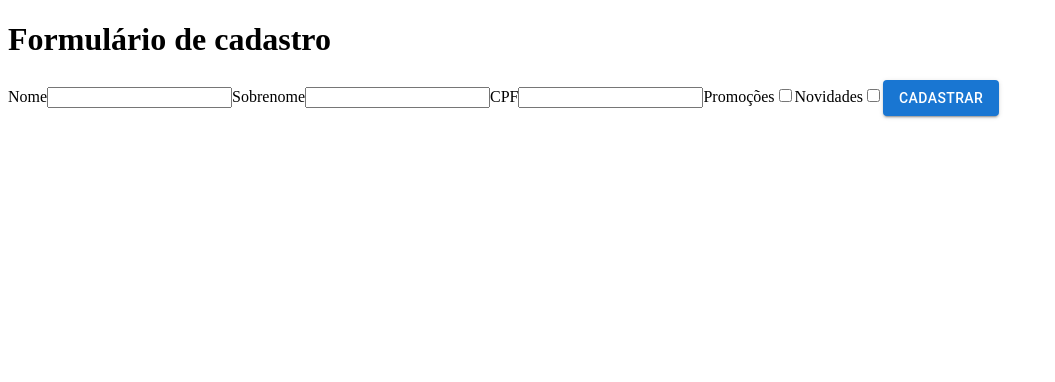
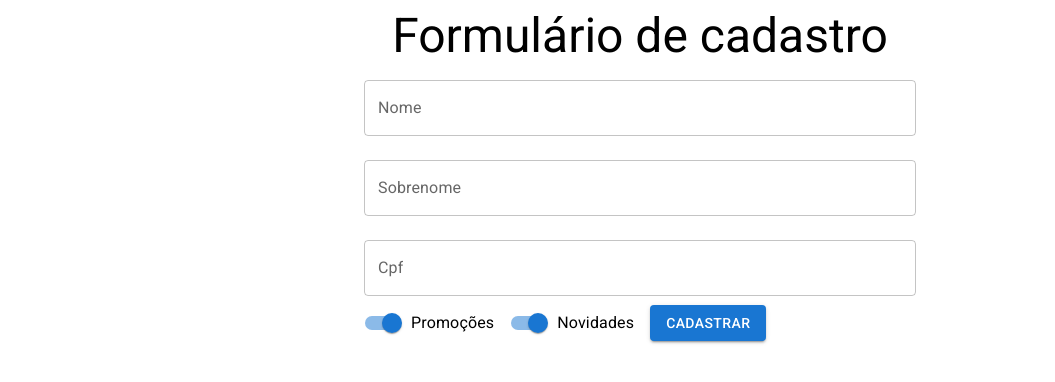
Before and after one commit to frostroach/react-form, a React (Create React App) app: page / in a window 1280 px wide. Shown: the top 382 px of the page, without its empty margins (0-1055 px from the left). Built offline with nearby package versions, Linux system fonts and the light colour scheme.

Commit message:
feat: implement material ui to class 2

```diff
--- a/package.json
+++ b/package.json
@@ -5,6 +5,7 @@
   "dependencies": {
     "@emotion/react": "^11.9.3",
     "@emotion/styled": "^11.9.3",
+    "@fontsource/roboto": "^4.5.8",
     "@mui/material": "^5.9.0",
     "@mui/styled-engine-sc": "^5.8.0",
     "@testing-library/jest-dom": "^5.14.1",
--- a/src/App.tsx
+++ b/src/App.tsx
@@ -1,11 +1,20 @@
 import React from "react";
 import SignupForm from "./components/SignupForm/SignupForm";
+import { Container, Typography } from "@mui/material";
+
+import "@fontsource/roboto/300.css";
+import "@fontsource/roboto/400.css";
+import "@fontsource/roboto/500.css";
+import "@fontsource/roboto/700.css";
 
 function App() {
   return (
-    <>
-      <h1>Formulário de cadastro</h1> <SignupForm />
-    </>
+    <Container maxWidth="sm">
+      <Typography variant="h3" component="h1" align="center">
+        Formulário de cadastro
+      </Typography>
+      <SignupForm />
+    </Container>
   );
 }
 
--- a/src/components/SignupForm/SignupForm.tsx
+++ b/src/components/SignupForm/SignupForm.tsx
@@ -1,25 +1,44 @@
 import React from "react";
 
 import Button from "@mui/material/Button";
-import Grid from "@mui/material/Grid";
+import { FormControlLabel, Switch, TextField } from "@mui/material";
 
 const SignupForm: React.FC = () => {
   return (
     <form>
-      <label>Nome</label>
-      <input type="text" />
+      <TextField
+        id="name"
+        label="Nome"
+        variant="outlined"
+        fullWidth
+        margin="normal"
+      />
 
-      <label>Sobrenome</label>
-      <input type="text" />
+      <TextField
+        id="surname"
+        label="Sobrenome"
+        variant="outlined"
+        fullWidth
+        margin="normal"
+      />
 
-      <label>CPF</label>
-      <input type="text" />
+      <TextField
+        id="cpf"
+        label="Cpf"
+        variant="outlined"
+        fullWidth
+        margin="normal"
+      />
 
-      <label>Promoções</label>
-      <input type="checkbox" />
+      <FormControlLabel
+        label="Promoções"
+        control={<Switch defaultChecked name="sales" color="primary" />}
+      />
 
-      <label>Novidades</label>
-      <input type="checkbox" />
+      <FormControlLabel
+        label="Novidades"
+        control={<Switch defaultChecked name="newsletter" color="primary" />}
+      />
 
       <Button variant="contained" color="primary">
         Cadastrar
```
Also changed, not shown: 1 other file (tests, documents, lock files or other folders).
